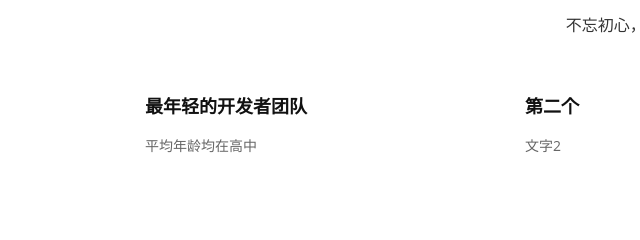
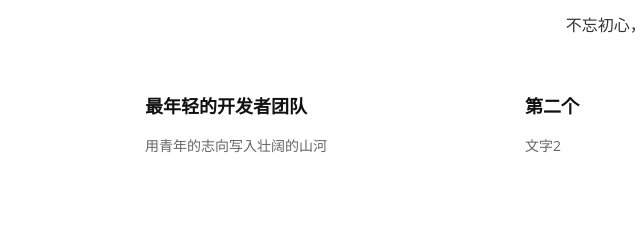
Before and after one commit to CoreYunFeng/CloudCoreNetWorkWebSite, a plain HTML site: page index.html in a window 1280 px wide. Shown: the part 920-1160 px from the top of the page, 0-640 px from the left. Drawn offline with Linux system fonts and the light colour scheme; a web font is replaced by a local one.

Commit message:
Update index.html

```diff
--- a/index.html
+++ b/index.html
@@ -72,7 +72,7 @@
       <div class="icon"></div>
 
       <h4 class="title"><a href="#services">最年轻的开发者团队</a></h4>
-      <p class="description">平均年龄均在高中</p>
+      <p class="description">用青年的志向写入壮阔的山河</p>
       </div>
 
       <div class="col-lg-4 col-md-6 box wow bounceInUp" data-wow-duration="1.4s">
```
